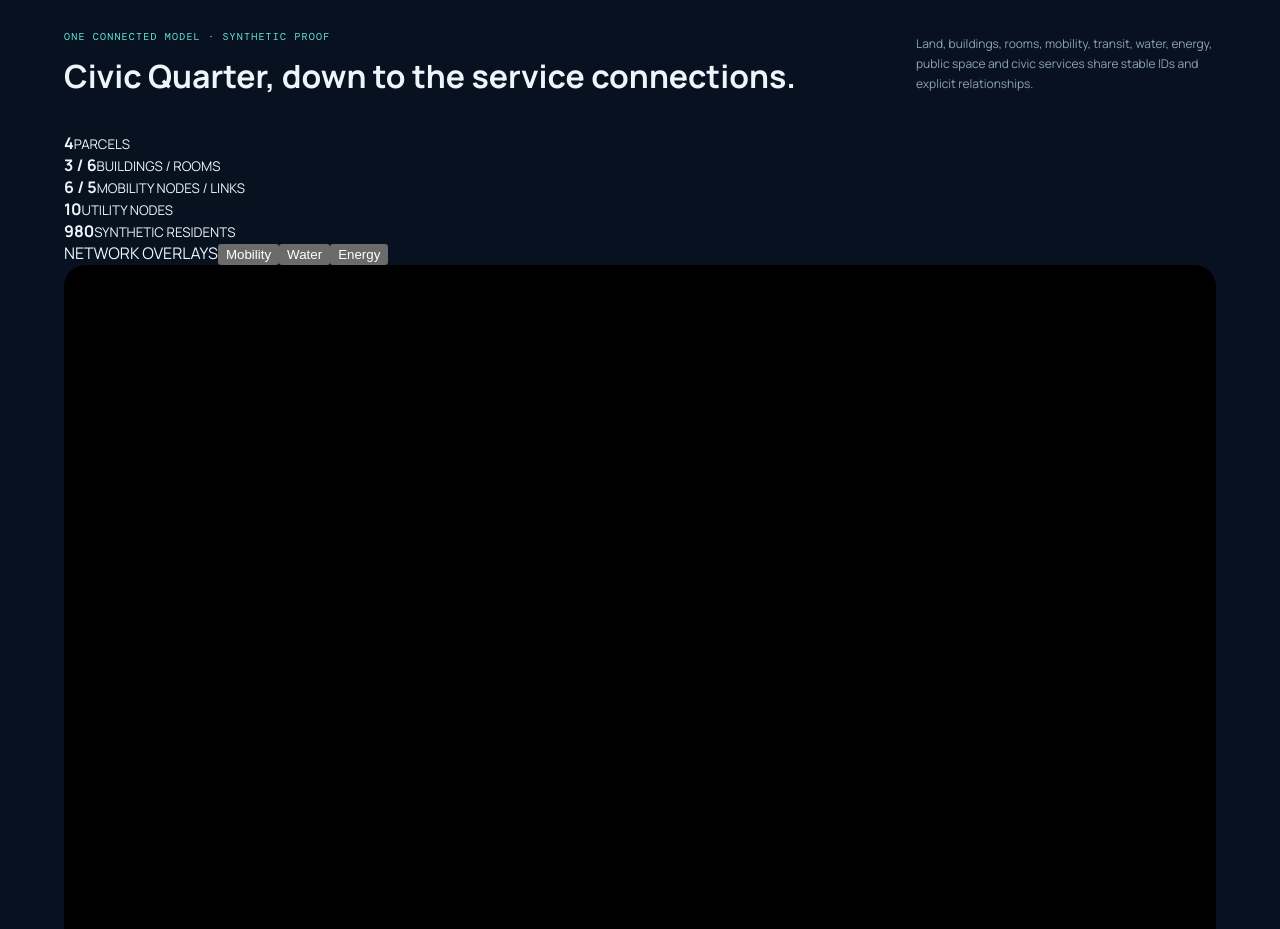
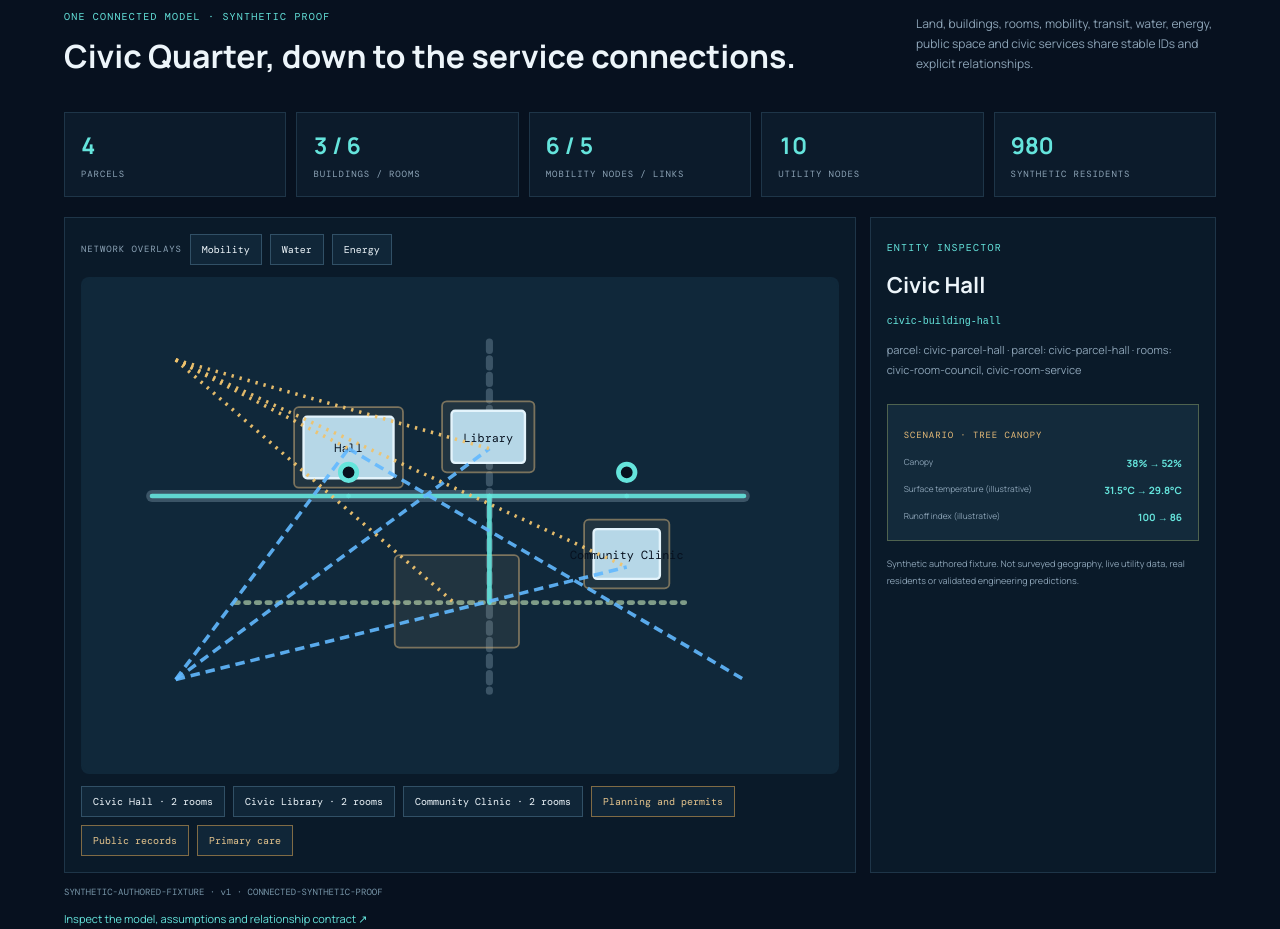
Before and after one commit to TrentBest/TheSingularityWorkshop.SingularityCity, a plain HTML site: page index.html in a window 1280 px wide. Shown: the part 3076-4005 px from the top of the page. Drawn offline with nearby package versions, Linux system fonts and the light colour scheme.

Commit message:
Style connected district workbench

```diff
--- a/assets/css/city.css
+++ b/assets/css/city.css
@@ -45,3 +45,44 @@
 .theory-ribbon p{font-size:13px;line-height:1.8;color:#d8c8a8}
 @media(max-width:900px){.atlas-section{grid-template-columns:1fr}.systems-grid{grid-template-columns:repeat(2,minmax(0,1fr))}}
 @media(max-width:520px){.systems-grid{grid-template-columns:1fr}.atlas-section{margin-bottom:50px}}
+
+/* Connected Civic Quarter proof: all layers project from one typed district model. */
+.district-proof{margin-top:80px}
+.district-metrics{display:grid;grid-template-columns:repeat(5,minmax(0,1fr));gap:10px;margin:20px 0}
+.district-metric{padding:16px;border:1px solid var(--line);background:#0c1b2b;display:grid;gap:7px}
+.district-metric strong{font-size:23px;color:var(--cyan);font-variant-numeric:tabular-nums}
+.district-metric small,.district-layer-controls span{font:9px 'DM Mono',monospace;color:var(--muted);letter-spacing:.1em}
+.district-workbench{display:grid;grid-template-columns:minmax(0,1.6fr) minmax(250px,.7fr);gap:14px}
+.district-map-wrap,.district-inspector{border:1px solid var(--line);background:#0a1a29;padding:16px;min-width:0}
+.district-map{display:block;width:100%;height:auto;background:#10283a;border-radius:8px}
+.district-map-ground{fill:#10283a}
+.district-street{fill:none;stroke:#708b9c;stroke-width:10;stroke-linecap:round;opacity:.45}
+.district-street-local{stroke-width:6;stroke-dasharray:7 7}
+.district-street-pedestrian{stroke:#9cba9b;stroke-width:4;stroke-dasharray:3 6;opacity:.8}
+.district-parcel{fill:#d2b17b16;stroke:#d2b17b88;stroke-width:1.5}
+.district-building{fill:#b6d7e7;stroke:#e4f4fc;stroke-width:2;cursor:pointer}
+.district-building:hover{fill:#65e4dc;stroke:#fff}
+.district-building-label{font:10px 'DM Mono',monospace;fill:#07111f;pointer-events:none}
+.district-network-mobility{stroke:#65e4dc;stroke-width:4;stroke-linecap:round;opacity:.9}
+.district-network-water{stroke:#62b9ff;stroke-width:3;stroke-dasharray:8 5;opacity:.9}
+.district-network-energy{stroke:#efc36e;stroke-width:3;stroke-dasharray:2 5;opacity:.95}
+.district-stop{fill:#07111f;stroke:#65e4dc;stroke-width:4}
+.network-hidden{display:none}
+.district-layer-controls{display:flex;align-items:center;gap:8px;flex-wrap:wrap;margin-bottom:12px}
+.district-layer-controls button,.district-entity{background:#102638;border:1px solid #315066;color:var(--text);padding:8px 11px;font:10px 'DM Mono',monospace;cursor:pointer}
+.district-layer-controls button[aria-pressed="false"]{opacity:.4;text-decoration:line-through}
+.district-entity-list{display:flex;gap:8px;flex-wrap:wrap;margin-top:12px}
+.district-entity.service{border-color:#806b45;color:#e6c58d}
+.district-inspector h3{font-size:22px;margin:14px 0 7px}
+.district-inspector code{font-size:10px;color:var(--cyan);overflow-wrap:anywhere}
+.district-inspector>p{font-size:11px;line-height:1.8;color:var(--muted)}
+.district-scenario{margin-top:25px;padding:16px;background:#132a3b;border:1px solid #4f634f}
+.district-scenario>span{font:9px 'DM Mono',monospace;color:var(--gold);letter-spacing:.1em}
+.district-scenario>div{display:flex;justify-content:space-between;gap:10px;padding-top:13px;font-size:10px}
+.district-scenario small{color:var(--muted)}
+.district-scenario strong{color:var(--cyan);white-space:nowrap}
+.district-inspector .district-disclaimer{font-size:9px;margin-top:15px}
+.district-model-status{font:9px 'DM Mono',monospace;color:#7896a9;margin:13px 0 8px}
+.district-doc-link{font-size:11px;color:var(--cyan)}
+@media(max-width:900px){.district-workbench{grid-template-columns:1fr}.district-metrics{grid-template-columns:repeat(3,1fr)}}
+@media(max-width:520px){.district-metrics{grid-template-columns:repeat(2,1fr)}.district-metric strong{font-size:18px}}
```
